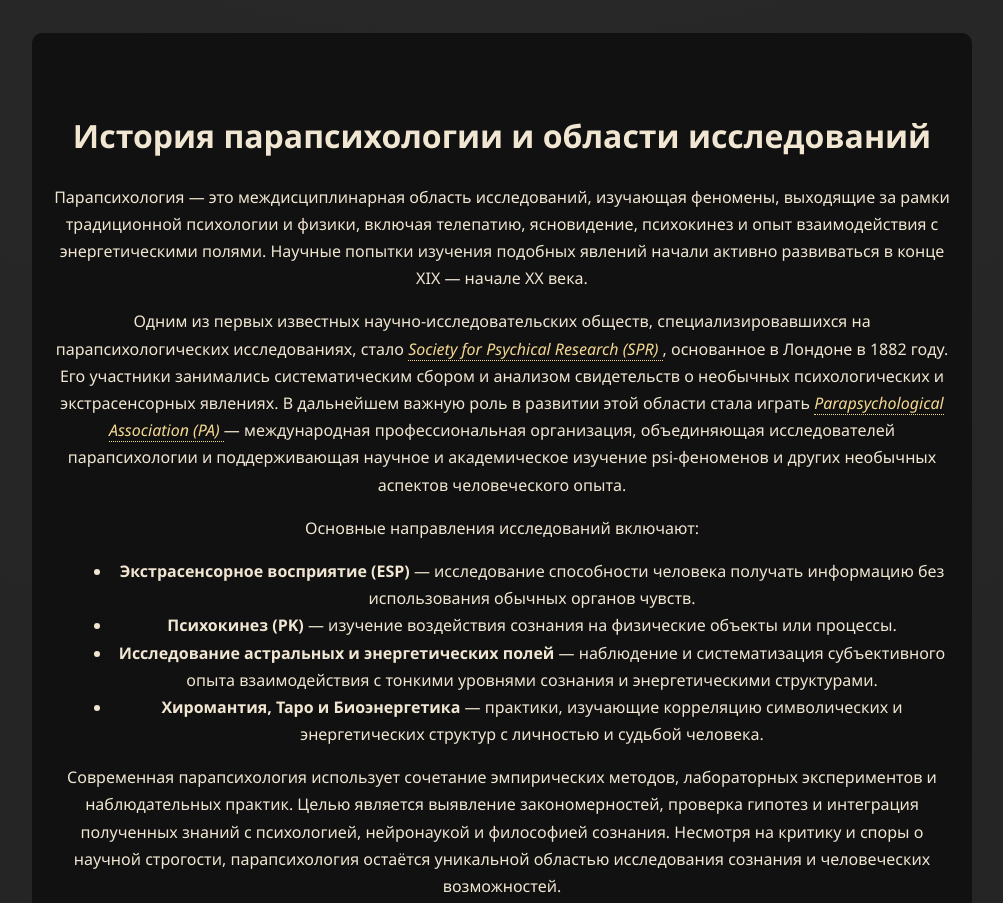
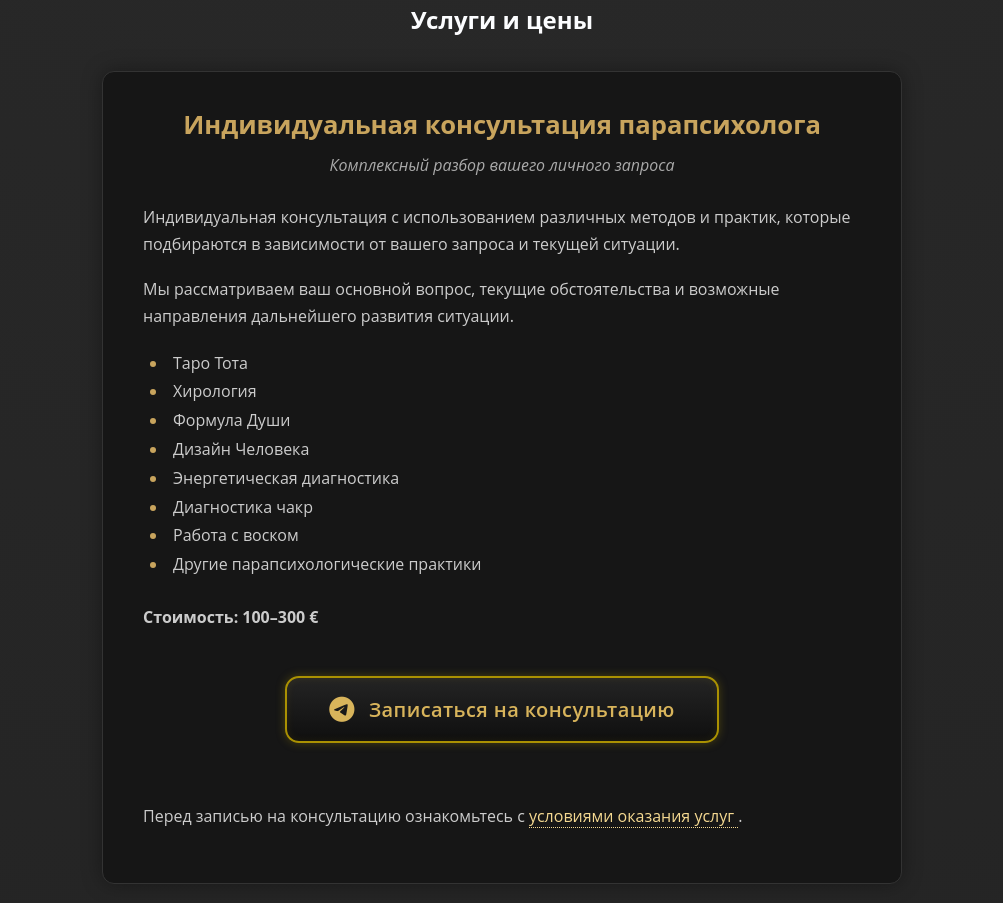
Before and after one commit to jevgenijtimoscenko/parapsycholog, a plain HTML site: page index.html in a window 1280 px wide. Shown: the part 1039-1942 px from the top of the page, without its empty margins (138-1141 px from the left). Drawn offline with Linux system fonts and the light colour scheme.

Commit message:
Update index.html

```diff
--- a/index.html
+++ b/index.html
@@ -5,7 +5,7 @@
 
 
 
-<title>Парапсихолог и наставник </title>
+<title>Евгений Тимощенко | Парапсихолог в Великобритании</title>
 
 <meta property="og:title" content="Парапсихолог в Великобритании">
 <meta property="og:description" content="Консультации по парапсихологии. Помогаю разобраться в жизненных ситуациях, раскрыть потенциал и найти ответы.">
@@ -98,9 +98,9 @@ href="https://cdnjs.cloudflare.com/ajax/libs/font-awesome/6.5.0/css/all.min.css"
 
         <div class="hero-buttons">
 
-          <a href="services.html" class="hero-btn">
-            Услуги и Цены
-          </a>
+        <a href="#services" class="hero-btn">
+  Услуги и цены
+</a>
 
           <a href="about.html" class="hero-btn hero-btn-outline">
             Об авторе
@@ -119,6 +119,73 @@ href="https://cdnjs.cloudflare.com/ajax/libs/font-awesome/6.5.0/css/all.min.css"
 
 
     </section>
+    <!-- Услуги и цены -->
+
+<div class="section-divider"></div>
+
+<section id="services">
+
+  <h2>Услуги и цены</h2>
+
+  <div class="service-card">
+
+    <h3>Индивидуальная консультация парапсихолога</h3>
+
+    <p class="service-subtitle">
+      Комплексный разбор вашего личного запроса
+    </p>
+
+    <p>
+      Индивидуальная консультация с использованием различных
+      методов и практик, которые подбираются в зависимости
+      от вашего запроса и текущей ситуации.
+    </p>
+
+    <p>
+      Мы рассматриваем ваш основной вопрос, текущие
+      обстоятельства и возможные направления дальнейшего
+      развития ситуации.
+    </p>
+
+    <ul class="service-list-simple">
+      <li>Таро Тота</li>
+      <li>Хирология</li>
+      <li>Формула Души</li>
+      <li>Дизайн Человека</li>
+      <li>Энергетическая диагностика</li>
+      <li>Диагностика чакр</li>
+      <li>Работа с воском</li>
+      <li>Другие парапсихологические практики</li>
+    </ul>
+
+    <p class="service-price">
+      <strong>Стоимость: 100–300 €</strong>
+    </p>
+
+    <div class="contact-buttons">
+      <a class="contact-btn"
+         href="https://t.me/psymedicus"
+         target="_blank"
+         rel="noopener noreferrer">
+
+        <i class="fab fa-telegram"></i>
+        Записаться на консультацию
+
+      </a>
+    </div>
+
+    <p>
+      Перед записью на консультацию ознакомьтесь с
+      <a href="terms.html" class="highlight">
+        условиями оказания услуг
+      </a>.
+    </p>
+
+  </div>
+
+</section>
+
+<div class="section-divider"></div>
 
 
 
@@ -168,7 +235,7 @@ href="https://cdnjs.cloudflare.com/ajax/libs/font-awesome/6.5.0/css/all.min.css"
 <p>
 Практическая парапсихология помогает увидеть глубинные причины жизненных трудностей, понять скрытые психологические и энергетические процессы, а также найти новые пути к внутреннему равновесию, развитию и осознанному принятию решений.
 </p>
-
+</section>
    <section class="blog-content">
      <!-- Статья 1 --> <div class="blog-post"> <h2 class="blog-title">Сознание и энергия</h2> <section class="blog-article">
        <p>Сознание человека — это не просто результат биохимических процессов, но сложная сеть энергии и вибраций, взаимодействующая с тонкими слоями реальности. За пределами обычного восприятия скрываются невидимые силы, которые формируют наши мысли, эмоции и судьбу.</p>
@@ -430,7 +497,7 @@ document.getElementById("moon-phase").textContent = getMoonPhaseAccurate();
 </style>
 
 
-  <p>© 2025 Parapsycholog. All rights reserved. <span class="psi-symbol">Ψ</span></p>
+  <p>© 2026 Parapsycholog. All rights reserved. <span class="psi-symbol">Ψ</span></p>
  <section style="max-width:800px; margin:40px auto; padding:20px; text-align:left; color:#ccc; font-size:14px;">
   <h3 style="color:#c8a45d;">Privacy Policy</h3>
 
@@ -459,7 +526,7 @@ document.getElementById("moon-phase").textContent = getMoonPhaseAccurate();
 
 
 
-
+  </div>
 
   <script src="script.js"></script>
 
```
